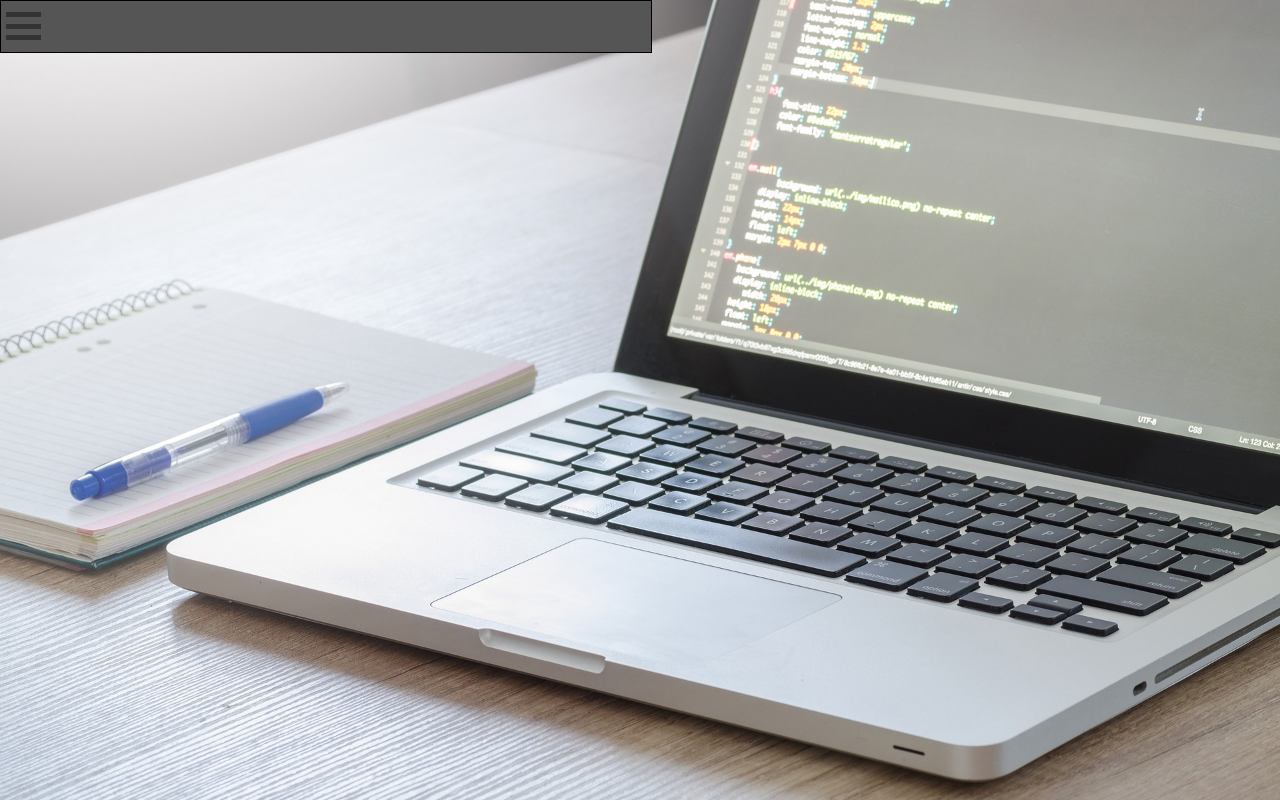
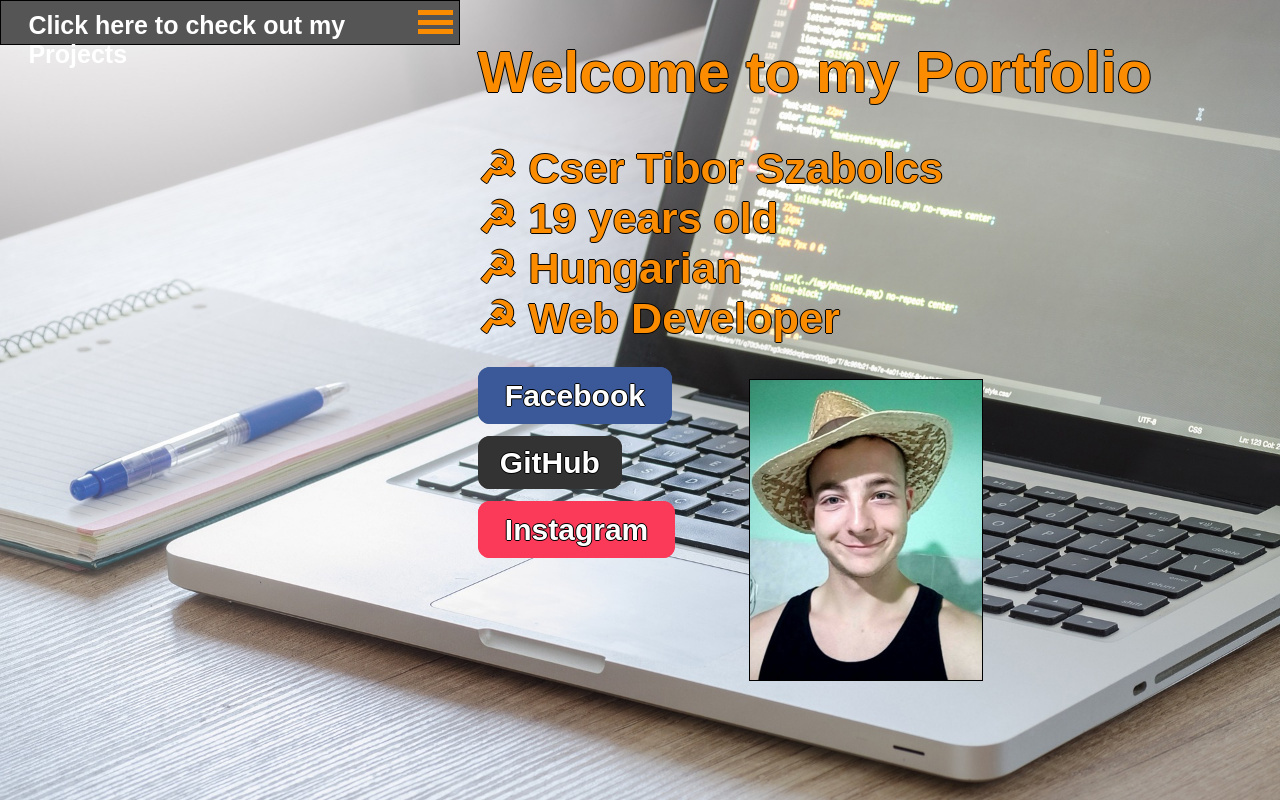
Before and after one commit to CserTibor/CserTibor.github.io, a PHP site: page / in a window 1280 px wide. Run offline with PHP 8.4, Linux system fonts and the light colour scheme.

Commit message:
portfoliov2

```diff
--- a/index.html
+++ b/index.html
@@ -7,13 +7,22 @@
 	</head>
 
 <body>
+			<div class="rightside">
+				<h1>Welcome to my Portfolio<br></h1><h2>☭ Cser Tibor Szabolcs<br>☭ 19 years old <br>☭ Hungarian <br>☭ Web Developer</h2>
+				<img id="profile" src="img/profile.jpg">
+					<div class="gombok">
+						<a target="_blank" href="https://www.facebook.com/tibor.cser" class="facebook">Facebook</a><br> <br>
+						<a target="_blank"  href="https://github.com/CserTibor" class="github">GitHub</a><br> <br>
+						<a target="_blank" href="https://www.instagram.com/tiborcser/" class="instagram">Instagram</a><br> <br>
+					</div>
+			</div>
 
 		<div class="collapsible" onclick="mybutton(this)">
+		<h3>Click here to check out my Projects </h3>
 			<div class="bar1"></div>
 			<div class="bar2"></div>
 			<div class="bar3"></div>
 		</div>
-
 
 	<div class="content">
 
--- a/styling.css
+++ b/styling.css
@@ -6,11 +6,11 @@ margin:0px;
 
 /*button*/
 .collapsible {
-	background-color: #777;
+	background-color: #333;
 	color: white;
 	cursor: pointer;
 	padding: 5px;
-	width: 50%;
+	width: 35%;
 	border: 1px solid black;
 	text-align: left;
 	outline: none;
@@ -21,9 +21,9 @@ margin:0px;
 .content {
 	max-height:0;
 	overflow: hidden;
-	transition: max-height 0.2s ease-out;
+	transition: max-height 0.5s ease-out;
 	background-color: #f1f1f1;
-	width:50.8%;
+	width:35.8%;
 
 }
 .active, .collapsible:hover {
@@ -34,22 +34,23 @@ margin:0px;
 .bar1, .bar2, .bar3 {
 width: 35px;
 height: 5px;
-background-color: #333;
+background-color: #FB8C00;
 margin: 1% 0;
-transition: 0.4s;
+transition: 0.8s;
+margin-left:92%;
 }
 .change .bar1 {
-transform: rotate(-45deg) translate(-9px, 6px) ;
+transform: rotate(-45deg) translate(-10px, 5px) ;
 }
 .change .bar2 {
 opacity: 0;
 }
 .change .bar3 {
-transform: rotate(45deg) translate(-12px, -8px) ;
+transform: rotate(45deg) translate(-10px, -5px) ;
 }
 
 .buttonstyle1{
-	width:99%;
+	width:98.9%;
 	margin:0px;
 	background-color:white;
 	color:black;
@@ -62,5 +63,83 @@ transform: rotate(45deg) translate(-12px, -8px) ;
 }
 
 .buttonstyle1:hover{
-	background-color: lightgrey;
+	background-color: #FFCC80;
 }
+
+h3{
+	float:right;
+	font-family:arial;
+	font-weight:bold;
+	margin-bottom:0px;
+	margin-right:15%;
+	margin-left:5%;
+	margin-top:5px;
+	font-size:25px;
+}
+
+h1,h2{
+	color:#FB8C00
+}
+.rightside{
+	float:right;
+	color:black;
+	margin-right:10%;
+	font-family:arial;
+	font-weight:bold;
+	text-shadow: -1px 0 black, 0 1px black, 1px 0 black, 0 -1px black;
+	font-size:180%;
+}
+
+img{
+	height:300px;
+	width:auto;
+	margin-right: 25%;
+	float:right;
+	border:1px solid black;
+}
+
+
+
+.facebook{
+	color:white;
+	text-decoration: none;
+	background-color: #3b5998;
+	padding:10px 25px;
+	font-size:30px;
+	border-radius: 12px;
+	border: 2px solid #3b5998;
+}
+.facebook:hover{
+	color:white;
+	border:2px solid white;
+}
+
+.github{
+	color:white;
+	text-decoration: none;
+	background-color: #333;
+	padding:8px 20px;
+	font-size:30px;
+	border-radius: 12px;
+	border: 2px solid #333;
+}
+
+.github:hover{
+	color:white;
+	border:2px solid white;
+}
+
+.instagram{
+	background-color:#fb3958;
+	text-decoration: none;
+	color:white;
+	padding:10px 25px;
+	font-size:30px;
+	border-radius: 12px;
+	border: 2px solid #fb3958;
+}
+
+.instagram:hover{
+	color:white;
+	border:2px solid white;
+}
```
Also changed, not shown: ads.txt (deleted), img/profile.jpg (added).
